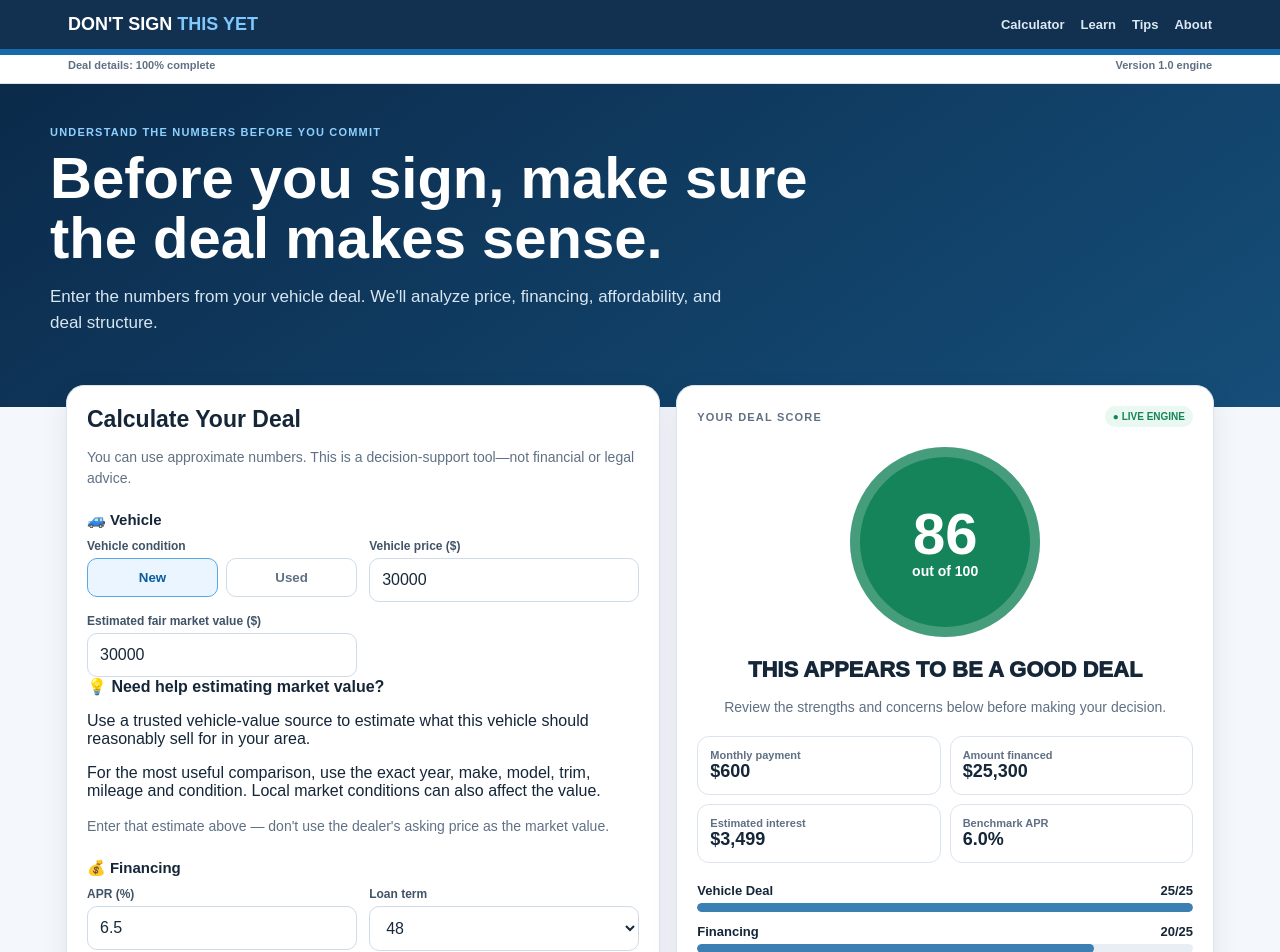
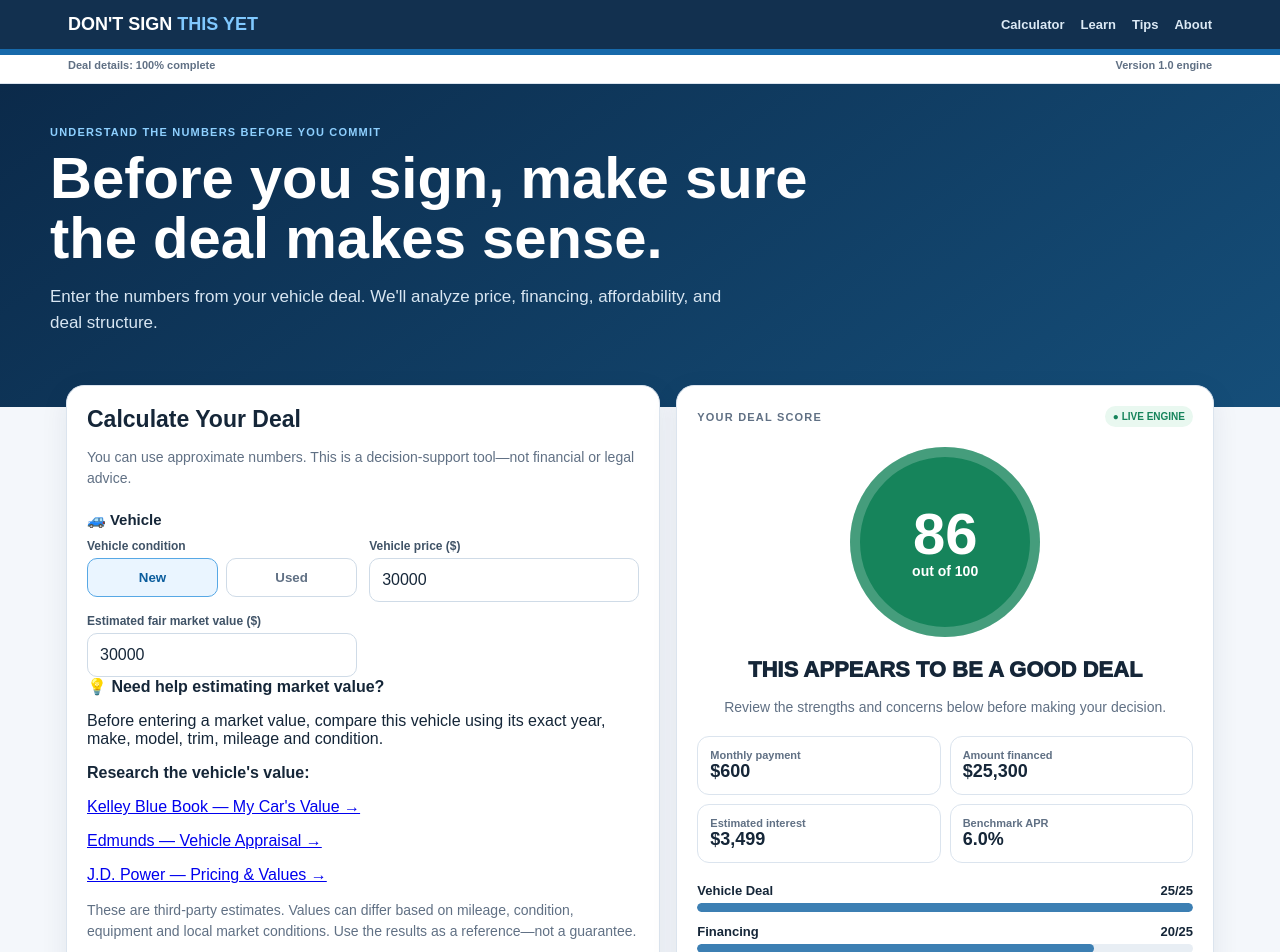
Before and after one commit to rmerrow1/dont-sign-this-yet, a Next.js app: page / in a window 1280 px wide. Shown: the top 952 px of the page. Built offline with nearby package versions, Linux system fonts and the light colour scheme.

Commit message:
Add vehicle valuation source links
Updated market value estimation guidance with clearer instructions and added links to trusted vehicle-value sources.

```diff
--- a/app/page.js
+++ b/app/page.js
@@ -190,17 +190,55 @@ const nextSteps = [
             </div>
   <div className="marketGuide">
   <strong>💡 Need help estimating market value?</strong>
+
   <p>
-    Use a trusted vehicle-value source to estimate what this vehicle should
-    reasonably sell for in your area.
+    Before entering a market value, compare this vehicle using its exact
+    year, make, model, trim, mileage and condition.
   </p>
-  <p>
-    For the most useful comparison, use the exact year, make, model, trim,
-    mileage and condition. Local market conditions can also affect the value.
+
+  <div className="marketLinks">
+    <p><strong>Research the vehicle's value:</strong></p>
+
+    <p>
+      <a
+        href="https://www.kbb.com/whats-my-car-worth/"
+        target="_blank"
+        rel="noopener noreferrer"
+      >
+        Kelley Blue Book — My Car's Value →
+      </a>
+    </p>
+
+    <p>
+      <a
+        href="https://www.edmunds.com/appraisal/"
+        target="_blank"
+        rel="noopener noreferrer"
+      >
+        Edmunds — Vehicle Appraisal →
+      </a>
+    </p>
+
+    <p>
+      <a
+        href="https://www.jdpower.com/jd-power-pricing-and-values"
+        target="_blank"
+        rel="noopener noreferrer"
+      >
+        J.D. Power — Pricing & Values →
+      </a>
+    </p>
+  </div>
+
+  <p className="muted">
+    These are third-party estimates. Values can differ based on mileage,
+    condition, equipment and local market conditions. Use the results as
+    a reference—not a guarantee.
   </p>
+
   <p className="muted">
-    Enter that estimate above — don't use the dealer's asking price as the
-    market value.
+    Enter your best-supported estimate above. Don't use the dealer's asking
+    price as the market value.
   </p>
 </div>
           </Section>
```
